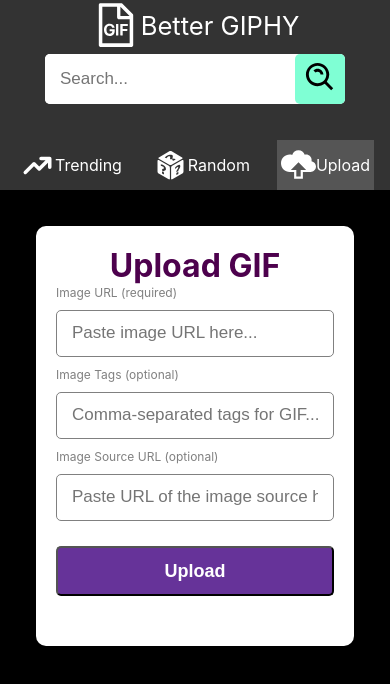
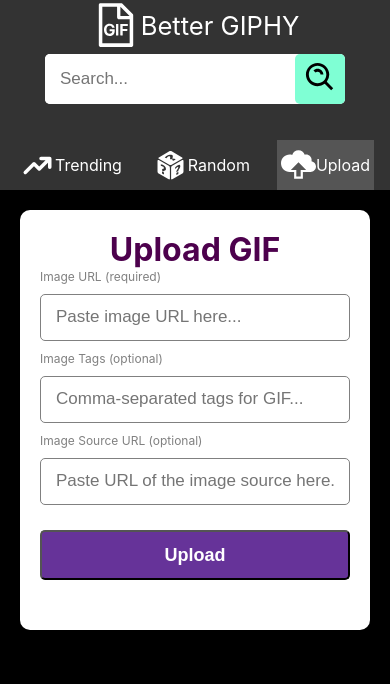
Before and after one commit to ferdek007/giphy-app-react-project, a React (Create React App) app: page /upload in a window 390 px wide. Shown: the top 684 px of the page. Built offline with nearby package versions, Linux system fonts and the light colour scheme; no server answers.

Commit message:
Last patch :)

```diff
--- a/src/index.css
+++ b/src/index.css
@@ -99,7 +99,7 @@
   .search-container input {
     width: 250px !important;
   }
-  .container {
+  .main-container {
     height: calc(100vh - 70px) !important;
     padding: 0px !important;
   }
@@ -240,7 +240,7 @@
   .site-title {
     font-size: 1.4rem !important;
   }
-  .container {
+  .main-container {
     height: calc(100vh - 140px) !important;
     padding: 0px !important;
   }
@@ -271,7 +271,7 @@
   .site-title {
     font-size: 1.6rem !important;
   }
-  .container {
+  .main-container {
     height: calc(100vh - 190px) !important;
     padding: 0px !important;
   }
@@ -285,3 +285,9 @@
     display: block !important;
   } */
 }
+
+@media screen and (max-height: 740px) {
+  .message-box {
+    margin-bottom: 40px !important;
+  }
+}
```
